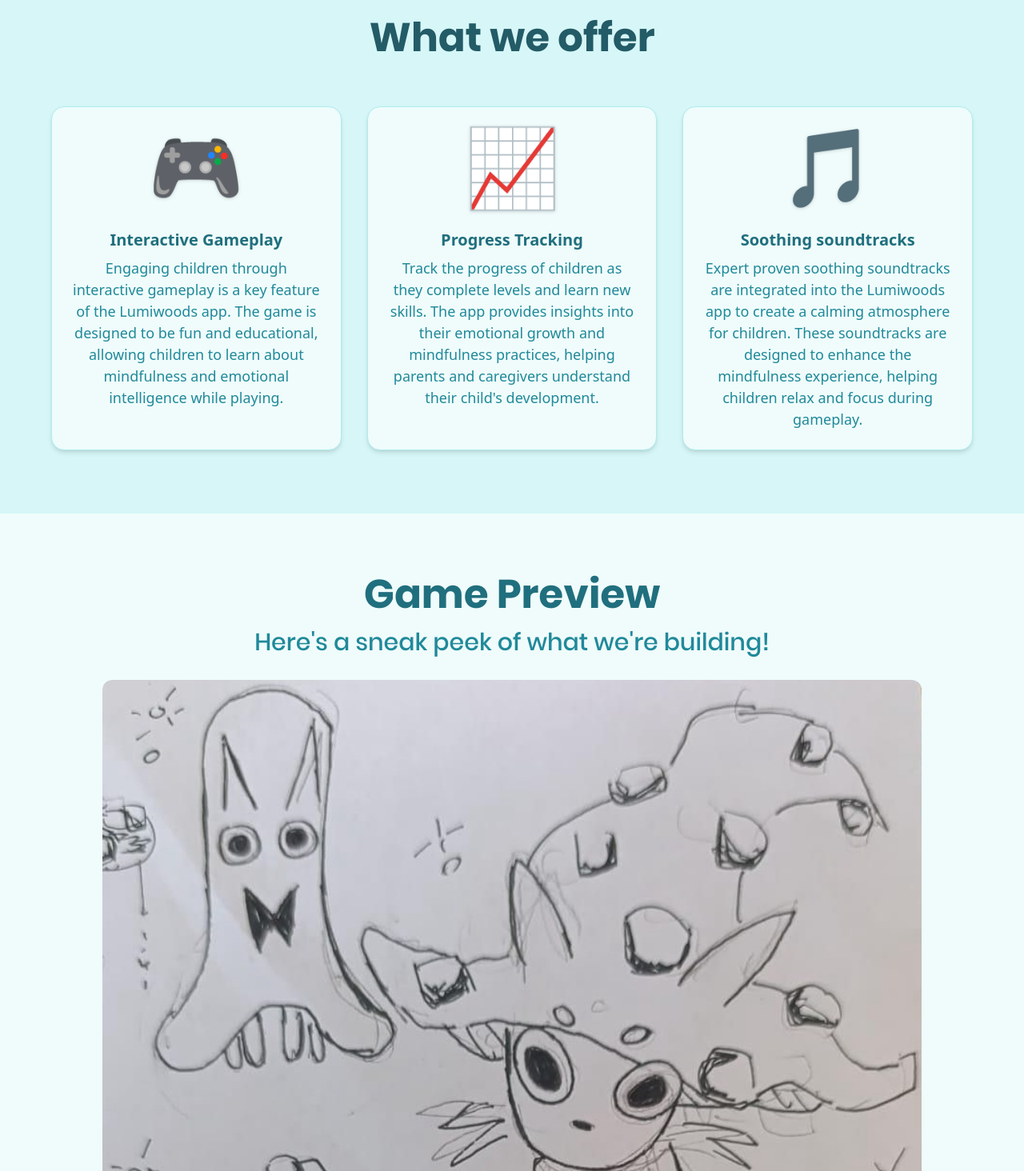
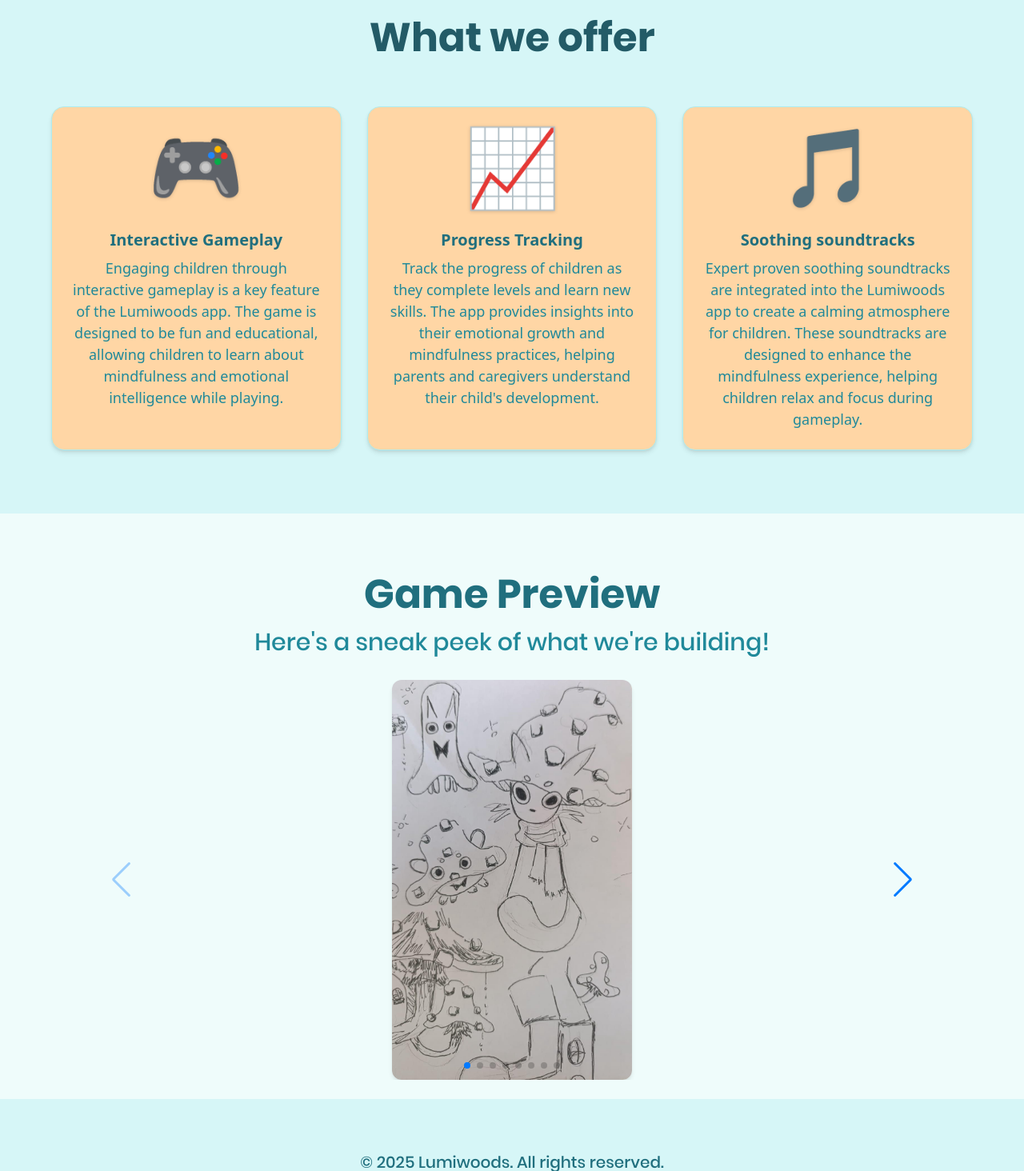
Before and after one commit to HiThereBoss/lumiwoods-website, a React (Vite) app: page /#/ in a window 1280 px wide. Shown: the part 926-2390 px from the top of the page at 80% size. Built offline with nearby package versions, Linux system fonts and the light colour scheme.

Commit message:
UI changes, Removing extra files

```diff
--- a/package.json
+++ b/package.json
@@ -14,6 +14,7 @@
   },
   "dependencies": {
     "@tailwindcss/vite": "^4.1.7",
+    "framer-motion": "^12.19.1",
     "gh-pages": "^6.3.0",
     "react": "^19.1.0",
     "react-dom": "^19.1.0",
--- a/src/components/Carousel.jsx
+++ b/src/components/Carousel.jsx
@@ -18,11 +18,13 @@ export default function GamePreviewCarousel({ images }) {
         >
             {images.map((imgSrc, index) => (
             <SwiperSlide key={index}>
-                <img
-                src={imgSrc}
-                alt={`Game concept ${index + 1}`}
-                className="w-full h-auto object-contain rounded-xl shadow-md"
-                />
+                <div className="w-full h-[300px] md:h-[400px] lg:h-[500px] flex items-center justify-center">
+                    <img
+                        src={imgSrc}
+                        alt={`Game concept ${index + 1}`}
+                        className="max-h-full max-w-full object-contain rounded-xl shadow-md"
+                    />
+                </div>
             </SwiperSlide>
             ))}
         </Swiper>
--- a/src/components/ForEducators.jsx
+++ b/src/components/ForEducators.jsx
@@ -44,7 +44,7 @@ export default function ForEducators() {
                         href={res.link}
                         target="_blank"
                         rel="noopener noreferrer"
-                        className="block p-6 bg-MG-50 border border-MG-200 rounded-xl shadow-md hover:shadow-lg transition-shadow hover:border-MG-400"
+                        className="block p-6 bg-mint-100 border border-MG-200 rounded-xl shadow-md hover:shadow-lg transition-shadow hover:border-MG-400"
                     >
                         <h2 className="text-2xl text-MG-700 group-hover:text-MG-800 font-semibold mb-2">{res.title}</h2>
                         <p className="text-MG-600 leading-relaxed">{res.description}</p>
--- a/src/components/ForParents.jsx
+++ b/src/components/ForParents.jsx
@@ -44,7 +44,7 @@ export default function ParentsPortal() {
                 href={res.link}
                 target="_blank"
                 rel="noopener noreferrer"
-                className="block bg-white border border-MG-200 rounded-xl shadow-md hover:shadow-lg transition-shadow hover:border-MG-400"
+                className="block bg-peach-100 border border-MG-200 rounded-xl shadow-md hover:shadow-lg transition-shadow hover:border-MG-400"
             >
                 <div className="p-6">
                 <h2 className="text-2xl text-MG-700 font-semibold mb-2">{res.title}</h2>
--- a/src/components/Info.jsx
+++ b/src/components/Info.jsx
@@ -1,20 +1,47 @@
 import { infoCards } from "@/data/data"
-import InfoCard from "./InfoCard"
+import { motion } from "framer-motion"
+import React from 'react'
 
 export default function Info() {
+  // Local InfoCard component (no need to import it anymore)
+    const InfoCard = ({ title, desc, src, emoji }) => (
+        <motion.div
+            initial={{ opacity: 0, y: 30 }}
+            whileInView={{ opacity: 1, y: 0 }}
+            transition={{ duration: 0.6, ease: 'easeOut' }}
+            viewport={{ once: true, amount: 0.2 }}
+            className="bg-peach-100 border border-MG-200 shadow-md rounded-2xl p-6 text-center transition-all hover:shadow-lg"
+        >
+        {
+            emoji ? (
+            <div className="text-8xl mb-8 drop-shadow-sm">{emoji}</div>
+            ) : (
+            src && <img src={src} alt="Info Icon" className="w-16 h-16 mx-auto mb-4" />
+            )
+        }
+        <h3 className="text-[18px] md:text-xl font-semibold text-MG-700 mb-2">
+            {title}
+        </h3>
+        <p className="text-MG-600 text-[14px] md:text-[18px]">
+            {desc}
+        </p>
+        </motion.div>
+    );
+
     return (
-        <div className='flex flex-col 2xl:flex-row p-8 lg:h-[90vh] justify-center'
-        >
+        <div className='flex flex-col 2xl:flex-row p-8 lg:h-[90vh] justify-center'>
         <div className='flex flex-col max-w-5xl mt-10 ml-5 lg:ml-20 xl:max-w-xl xl:justify-center'>
             <p className='text-MG-700 text-[15px] lg:text-[30px] font-main'>
             At Lumiwoods, we're on a mission to help children manage stress and anxiety
             through a science-backed mobile game designed with specific attention to their needs.
             </p>
         </div>
+
         <div className='flex flex-col items-center md:p-8 xl:pt-0'>
-            <h3 className='text-MG-800 font-extrabold text-[30px] lg:text-[50px] font-main-bold mt-4 xl:mt-0 xl:pt-0' >
+            <h3 className='text-MG-800 font-extrabold text-[30px] lg:text-[50px] font-main-bold mt-4 xl:mt-0 xl:pt-0'>
             What we offer
             </h3>
+
             <div className="grid md:grid-cols-3 gap-8 max-w-6xl mx-auto py-12">
             {infoCards.map((card, idx) => (
                 <InfoCard
@@ -27,7 +54,6 @@ export default function Info() {
             ))}
             </div>
         </div>
-
         </div>
-    )
+    );
 }
--- a/src/components/InfoCard.jsx
+++ /dev/null
@@ -1,26 +0,0 @@
-import React from 'react'
-
-function InfoCard({ title, desc, src, emoji }) {
-  return (
-    <div className="bg-MG-50 border border-MG-200 shadow-md rounded-2xl p-6 text-center transition-all hover:shadow-lg">
-      {
-        emoji ? (
-          <div className="text-8xl mb-8 drop-shadow-sm">
-            {emoji}
-          </div>
-        ) : (
-          src && <img src={src} alt="Info Icon" className="w-16 h-16 mx-auto mb-4" />
-        )
-      }
-
-        <h3 className="text-[18px] md:text-xl font-semibold text-MG-700 mb-2">
-        {title}
-        </h3>
-        <p className="text-MG-600 text-[14px] md:text-[18px]">
-        {desc}
-        </p>
-    </div>
-  )
-}
-
-export default InfoCard
--- a/src/data/data.js
+++ b/src/data/data.js
@@ -7,10 +7,6 @@ export const profiles = [
   {
     name: "Emre Bozkurt",
     bio: "I'm Emre Bozkurt, a Computer Science student at McMaster University, and I am the Chief Technical Officer of Lumiwoods. I am in charge of developing the game- Lumiwoods, and our website. I truly believe in enjoying the work that you do- and putting my skills to use to help kids on a global scale is a genuine motivating factor, no matter the challenges I may face throughout the process."
-  },
-  {
-    name: "Yashasvi Seth",
-    bio: "Hi, I’m Yashasvi Seth — a Computer Science student at McMaster University and the Chief Operating Officer of Lumiwoods. I joined Lumiwoods because I’m passionate about using technology and creativity to make a positive impact on children’s mental well-being. With more kids experiencing stress from a young age, I believe it’s crucial to equip them with the tools to understand and manage their emotions early on — and Lumiwoods does just that in a fun and engaging way."
   },
   {
     name: "Tasneem Kanchwala",
--- a/src/index.css
+++ b/src/index.css
@@ -21,9 +21,13 @@
     --color-MG-900: #214c58;
     --color-MG-950: #11313b;
     --color-charcoal: #214c58;
-    --color-PF: #FFD6A5;
     --color-lavender-mist: #DCC6F0;
-    --color-mint-pop: #C9F7C3;
+    --color-peach-50: #FFF3E6;
+    --color-peach-100: #FFD6A5;
+    --color-lavender-50: #F6F0FA;
+    --color-lavender-100: #DCC6F0;
+    --color-mint-50: #F0FBF4;
+    --color-mint-100: #C9F7C3;
     --color-sun-glow: #FFF3B0;
     --color-soft-pink: #FF9AA2;
     --font-main: 'Poppins', sans-serif;
```
Also changed, not shown: 1 other file (tests, documents, lock files or other folders). Lines whose indentation alone changed are shown as unchanged.
